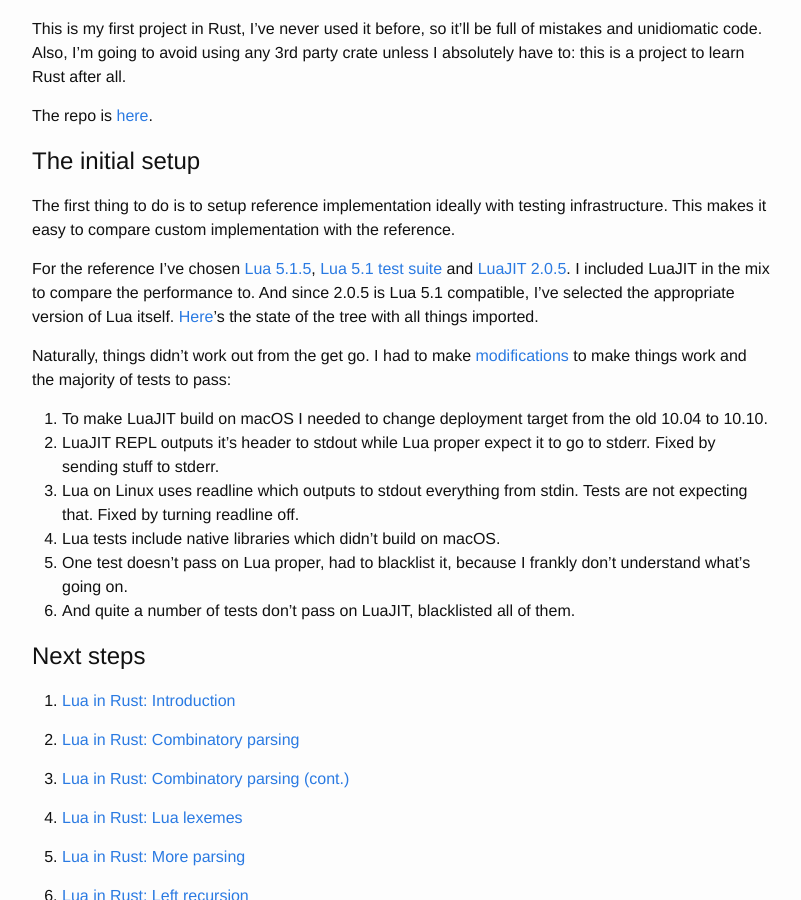
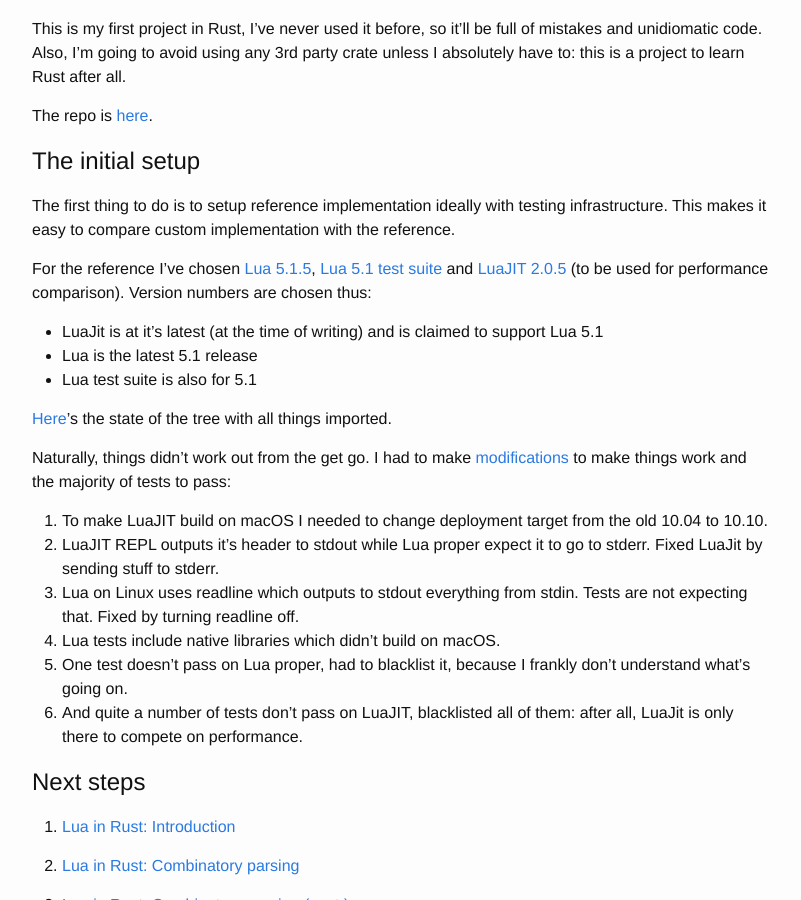
Before and after one commit to projedi/projedi.github.io, a Jekyll site: the page built from _posts/2019-06-01-lua-in-rust-introduction.markdown, in a window 1280 px wide and 900 px high, scrolled down 222 px. Shown: the whole window, without its empty margins (238-1039 px from the left). Built offline with Jekyll 4.4.1, drawn with Linux system fonts in a browser that asks for light colours.

Commit message:
Reword stuff in the intro.

```diff
--- a/_posts/2019-06-01-lua-in-rust-introduction.markdown
+++ b/_posts/2019-06-01-lua-in-rust-introduction.markdown
@@ -18,19 +18,23 @@ The first thing to do is to setup reference implementation ideally with testing
 it easy to compare custom implementation with the reference.
 
 For the reference I've chosen [Lua 5.1.5](http://www.lua.org/ftp/lua-5.1.5.tar.gz),
-[Lua 5.1 test suite](http://www.lua.org/tests/lua5.1-tests.tar.gz) and [LuaJIT 2.0.5](http://luajit.org/download/LuaJIT-2.0.5.tar.gz).
-I included LuaJIT in the mix to compare the performance to. And since 2.0.5 is Lua 5.1 compatible, I've selected the appropriate version
-of Lua itself. [Here](https://github.com/projedi/lua-in-rust/tree/d5dc42f0bb7dcb3bfc6736aad622d4381658615c)'s the state of the tree with
+[Lua 5.1 test suite](http://www.lua.org/tests/lua5.1-tests.tar.gz) and [LuaJIT 2.0.5](http://luajit.org/download/LuaJIT-2.0.5.tar.gz) (to be used for performance comparison).
+Version numbers are chosen thus:
+* LuaJit is at it's latest (at the time of writing) and is claimed to support Lua 5.1
+* Lua is the latest 5.1 release
+* Lua test suite is also for 5.1
+
+[Here](https://github.com/projedi/lua-in-rust/tree/d5dc42f0bb7dcb3bfc6736aad622d4381658615c)'s the state of the tree with
 all things imported.
 
 Naturally, things didn't work out from the get go. I had to make [modifications](https://github.com/projedi/lua-in-rust/commit/0b7229e31e1349aef63203df333fef84b8cdfd7b)
 to make things work and the majority of tests to pass:
 1. To make LuaJIT build on macOS I needed to change deployment target from the old 10.04 to 10.10.
-2. LuaJIT REPL outputs it's header to stdout while Lua proper expect it to go to stderr. Fixed by sending stuff to stderr.
+2. LuaJIT REPL outputs it's header to stdout while Lua proper expect it to go to stderr. Fixed LuaJit by sending stuff to stderr.
 3. Lua on Linux uses readline which outputs to stdout everything from stdin. Tests are not expecting that. Fixed by turning readline off.
 4. Lua tests include native libraries which didn't build on macOS.
 5. One test doesn't pass on Lua proper, had to blacklist it, because I frankly don't understand what's going on.
-6. And quite a number of tests don't pass on LuaJIT, blacklisted all of them.
+6. And quite a number of tests don't pass on LuaJIT, blacklisted all of them: after all, LuaJit is only there to compete on performance.
 
 Next steps
 ==========
```
